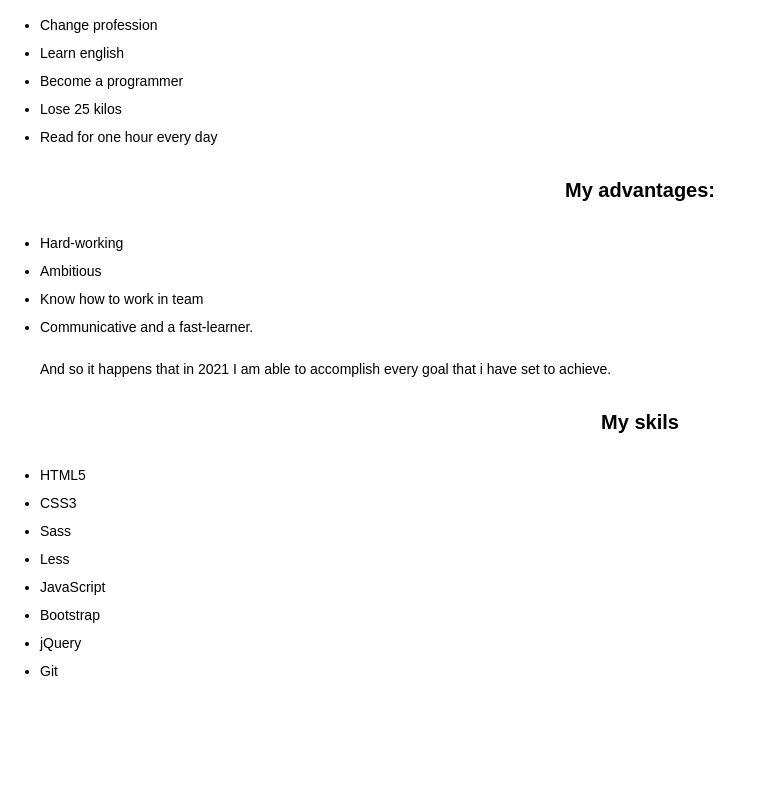
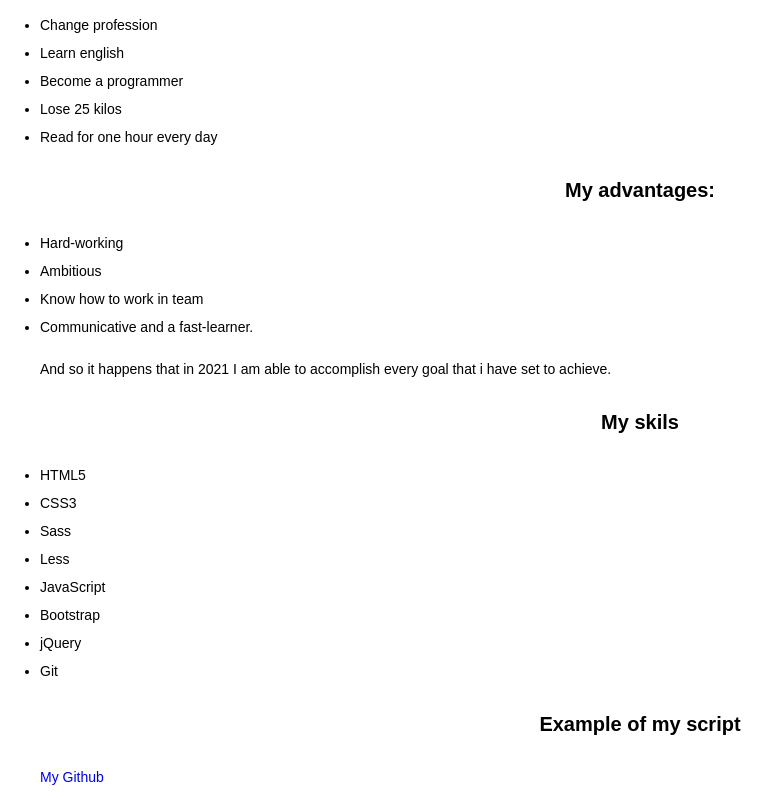
Before and after one commit to UncleScrooge2012/rsschool-cv, a plain HTML site: page index.html in a window 1280 px wide. Shown: the part 508-1307 px from the top of the page, without its empty margins (0-777 px from the left). Before the commit the page ends 1201 px from the top, so only its background shows below. Drawn offline with Linux system fonts and the light colour scheme.

Commit message:
feat: add section sript

```diff
--- a/css/style.css
+++ b/css/style.css
@@ -75,6 +75,3 @@ ul {
 .about-me__text {
     max-width: 600px;
 }
-
-
-.skils__titel
--- a/index.html
+++ b/index.html
@@ -133,6 +133,19 @@
             </div>
 
         </section>
+        <section class="script">
+            <div class="container">
+                <h3 class="script__titel titel">
+                    Example of my script
+                </h3>
+
+                <div class="script__link">
+                    <a href="https://github.com/UncleScrooge2012">
+                        My Github
+                    </a>
+                </div>
+            </div>
+        </section>
     </main>
 
 </body>
```
